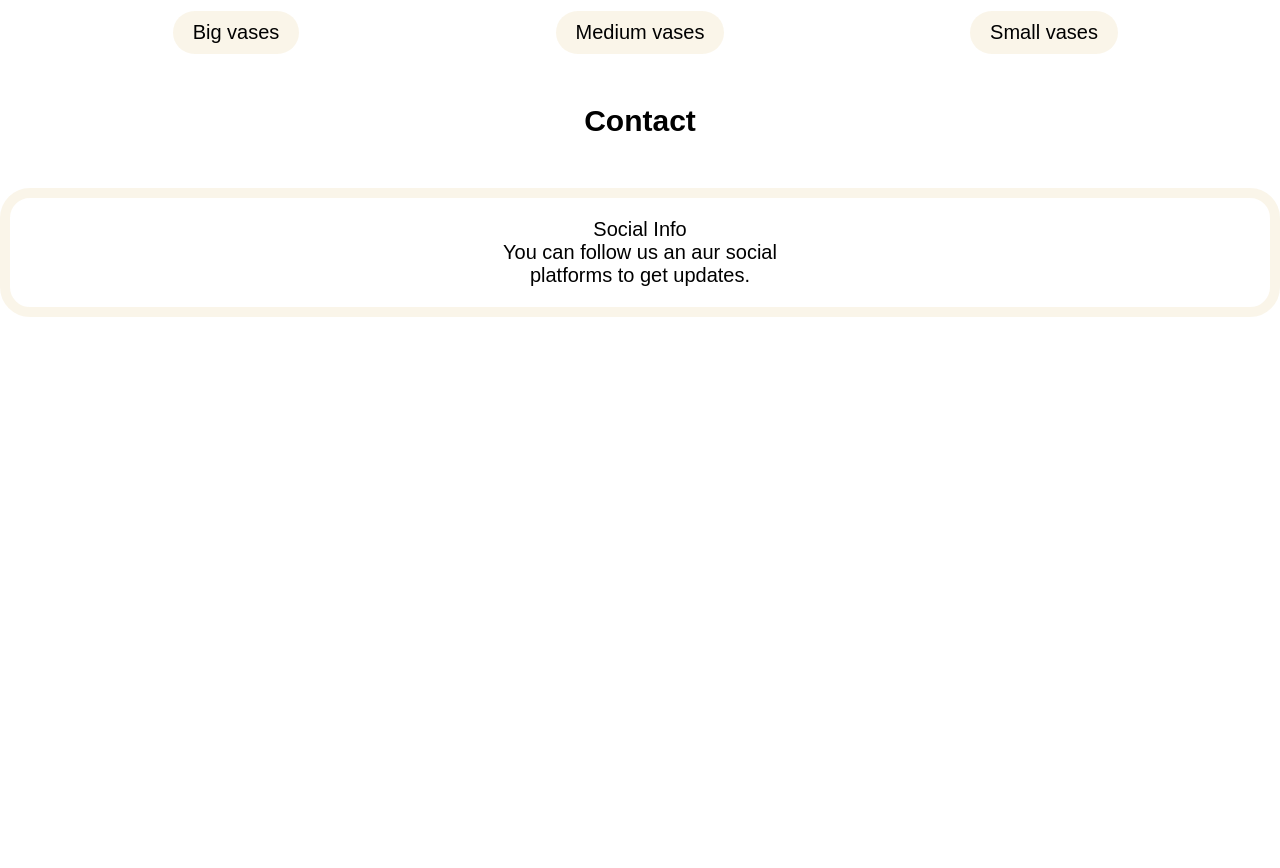
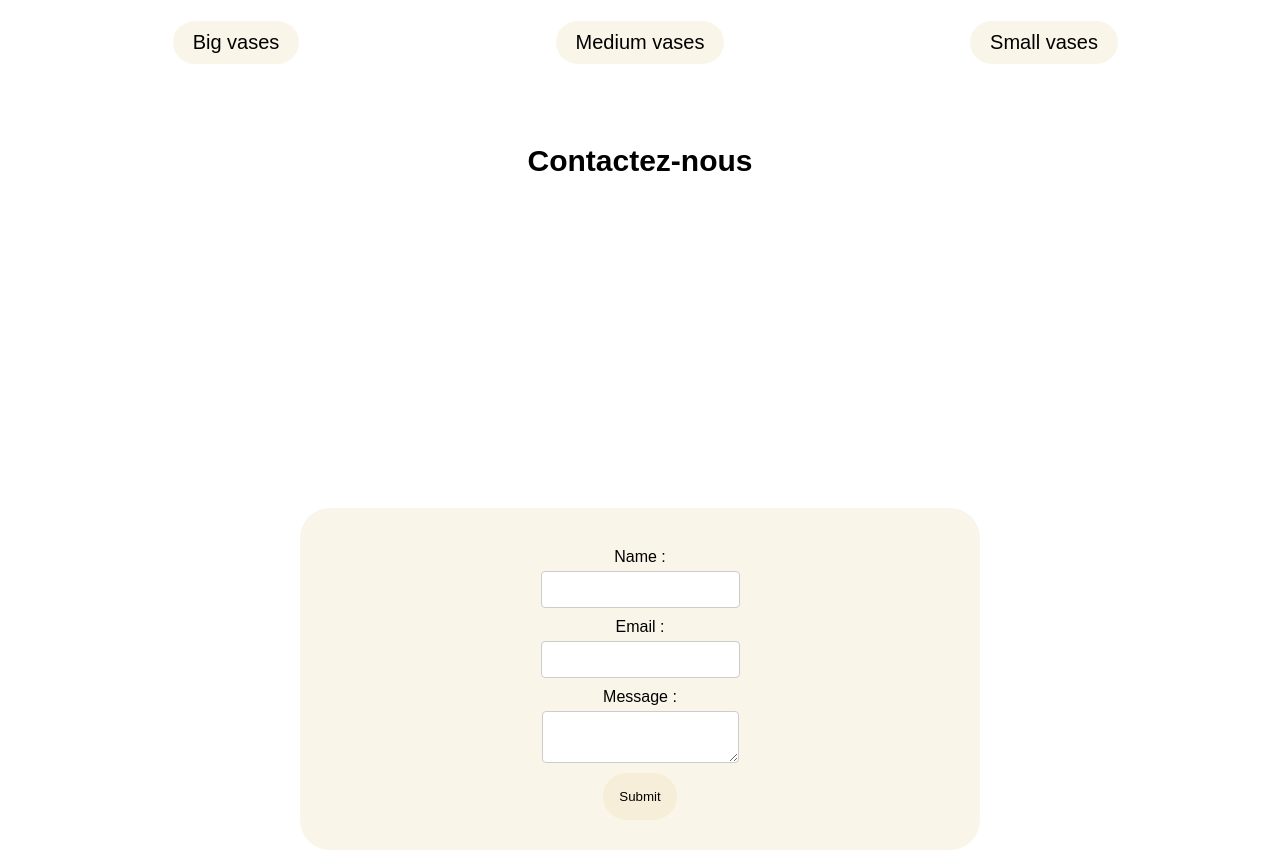
Before and after one commit to SOYA6A/Minimalistwebsite, a plain HTML site: page index.html in a window 1280 px wide. Shown: the part 1929-2797 px from the top of the page. Before the commit the page ends 2246 px from the top, so only its background shows below. Drawn offline with nearby package versions, Linux system fonts and the light colour scheme; files whose address does not match are found by name.

Commit message:
I added style to the contact section and fixed various problems

```diff
--- a/index.html
+++ b/index.html
@@ -112,19 +112,31 @@
 
 
 
-<section id="Contact">
-    <h5>Contact</h5>
-    <div class="contact-item-container">
-        <div class="items">
 
 
-    <p> Social Info <br>You can follow us an aur social <br>
-        platforms to get updates.</p>
+<section id="Contact">
+    <h5>Contactez-nous</h5>
+    <div class="contact-item-container">
+
+    <form id="contact-form">
+        <label for="name">Name :</label>
+        <input type="text" id="name" required>
+
+        <label for="email">Email :</label>
+        <input type="email" id="email" required>
+
+        <label for="message">Message :</label>
+        <textarea id="message" required></textarea>
+
+        <button type="submit">Submit</button>
+    </div>
+    </form>
+
+</section>
 
 
-        </div>
-    </div>
-</section>
+
+
 
 
 
--- a/script.js
+++ b/script.js
@@ -22,3 +22,9 @@ function nextSlide() {
 function prevSlide() {
     showSlide(currentSlide - 1);
 }
+
+document.addEventListener("DOMContentLoaded", function() {
+    const contactSection = document.getElementById('contact');
+    contactSection.style.opacity = '1';
+    contactSection.style.transform = 'translateY(0)'
+    });
--- a/styles.css
+++ b/styles.css
@@ -1,6 +1,6 @@
 
 body {
-
+    margin:0;
     font-family: Arial, sans-serf;
 margin: 0;
 padding: 0;
@@ -33,7 +33,10 @@ transition: 0.5s;
 
 }
 
-
+p {
+    text-align: center;
+    font-size: 20px;
+}
 
 h1 {
     text-align: center;
@@ -48,6 +51,7 @@ h2 {
  h5 {
 text-align: center;
 font-size: 30px;
+padding: 30px;
 }
 
 
@@ -69,29 +73,85 @@ font-size: 30px;
 color: black;
 }
 
+
 /*Section Contact*/
-.contact-item-container {
+.contact {
+    background-color: black;
+    padding: 20px;
+    border-radius: 20px;
+    box-shadow: 0 0 10px rgba(0, 0, 0, 0.1);
+    opacity: 0;
+    transform: translateY(10px);
+    transition: opacity 0.5s ease, transform 0.5s ease;
+
+}
+
+
+
+
+
+
+#contact  {
+    margin-bottom: 200px;
+    position:relative;
+    text-align: center;
+
+
+}
+
+
+
+
+
+form {
     display: flex;
     flex-direction: column;
     align-items: center;
-    margin-top: 40px;
-    padding: 0px;
-    border: 10px solid rgba(234, 214, 163, 0.242);  /*largeur + couleur de la bordure*/
+    padding: 30px;
+    position: center;
+    background-color:  rgba(234, 214, 163, 0.242);
     border-radius: 30px;
+    margin: 300px
 }
 
 
-p {
-    text-align: center;
-    font-size: 20px;
+label {
+    margin: 10px 0 5px;
+
+}
+
+input, textarea {
+    padding: 10px;
+    border: 1px solid #ccc;
+    border-radius: 4px;
+
+}
+
+button {
+    margin-top: 10px;
+    padding: 16px;
+    background:rgba(234, 214, 163, 0.242) ;
     color: black;
+    border: none;
+    border-radius: 30px;
+    cursor: pointer;
+    transition: transform 0.3s ease;
+}
 
+button:hover {
+    background: lightgray;
+}
+
+/* Animation on hover */
+form:hover {
+    transform: scale(1.02);
+    transition: transform 0.3s ease;
 }
 
 
 /* header button "shop now" */
 .Shop-button {
-    background-color: white;
+    background-color: rgba(234, 214, 163, 0.242);
     border:none;
     border-radius: 30px;
     padding: 10px 20px;
@@ -173,7 +233,6 @@ header img  {
     position: relative;
     width: 100%;
     overflow: hidden;
-
 }
 
 .slides {
@@ -202,12 +261,12 @@ header img  {
 .slide .caption {
     position:absolute;
     left:0;
-    width:100%
+    width:100%;
     padding: 12px;
     background-color: rgba(0,0,0,0.5);
     text-align: center;
     opacity: 0; /*commence invisible*/
-    vibility: hidden;/*masquer le texte*/
+    visibility: hidden ; /*masquer le texte*/
     transition: opacity 0.5s ease, visibility 0.5 ease; /*transition douce pour l'opacité et la visibilité*/
     font-size: 15px;
 }
```
Lines whose indentation alone changed are shown as unchanged.
